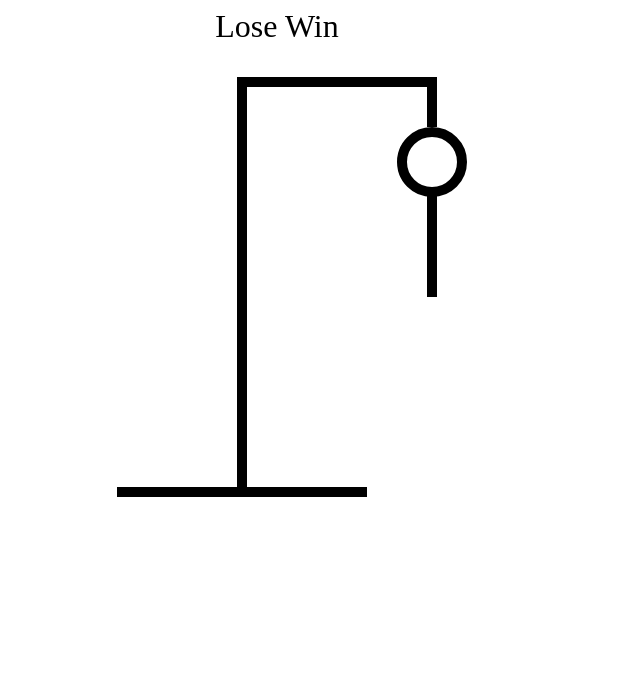
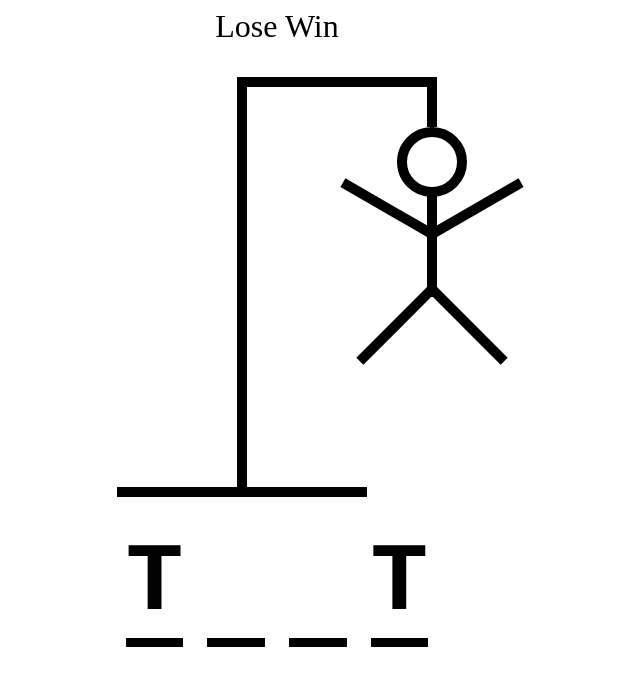
Before and after one commit to patrickvielie/Hangman, a React (Vite) app: page / in a window 1280 px wide. Shown: the top 686 px of the page, without its empty margins (363-1003 px from the left). Built offline with nearby package versions, Linux system fonts and the light colour scheme.

Commit message:
hangman ui and backend

```diff
--- a/src/HangmanDrawing.tsx
+++ b/src/HangmanDrawing.tsx
@@ -25,11 +25,75 @@ const BODY = (
   />
 );
 
+const RIGHT_ARM = (
+  <div
+    style={{
+      width: "100px",
+      height: "10px",
+      background: "black",
+      position: "absolute",
+      top: "150px",
+      right: "-100px",
+      rotate: "-30deg",
+      transformOrigin: "left bottom",
+    }}
+  />
+);
+
+const LEFT_ARM = (
+  <div
+    style={{
+      width: "100px",
+      height: "10px",
+      background: "black",
+      position: "absolute",
+      top: "150px",
+      left: "210px",
+      rotate: "30deg",
+      transformOrigin: "right bottom"
+    }}
+  />
+);
+
+const LEFT_LEG = (
+  <div
+    style={{
+      width: "100px",
+      height: "10px",
+      background: "black",
+      position: "absolute",
+      bottom: "200px",
+      left: "210px",
+      rotate: "-45deg",
+      transformOrigin: "right top"
+    }}
+  />
+);
+
+const RIGHT_LEG = (
+  <div
+    style={{
+      width: "100px",
+      height: "10px",
+      background: "black",
+      position: "absolute",
+      bottom: "200px",
+      right: "-100px",
+      rotate: "-315deg",
+      transformOrigin: "left top"
+    }}
+  />
+);
+
 export function HangmanDrawing() {
   return (
     <div style={{ position: "relative" }}>
       {HEAD}
       {BODY}
+      {RIGHT_ARM}
+      {LEFT_ARM}
+      {LEFT_LEG}
+      {RIGHT_LEG}
       <div
         style={{
           height: "50px",
--- a/src/HangmanWord.tsx
+++ b/src/HangmanWord.tsx
@@ -1 +1,29 @@
-export function HangmanWord () {}
+export function HangmanWord() {
+    const word = "test"
+    const guessedLetters = ["t"]
+  return (
+    <div
+      style={{
+        display: "flex",
+        gap: ".25em",
+        fontSize: "6rem",
+        fontWeight: "bold",
+        textTransform: "uppercase",
+        fontFamily: "monospace",
+      }}
+    >
+        {word.split("").map((letters, index) => (
+            <span style={{ borderBottom: ".1em solid black"}}>
+        <span style={{
+            visibility: guessedLetters.includes(letters)
+                ? "visible"
+                : "hidden",
+        }}
+        >
+         {letters}
+        </span>
+        </span>
+        ))}
+    </div>
+  );
+}
```
